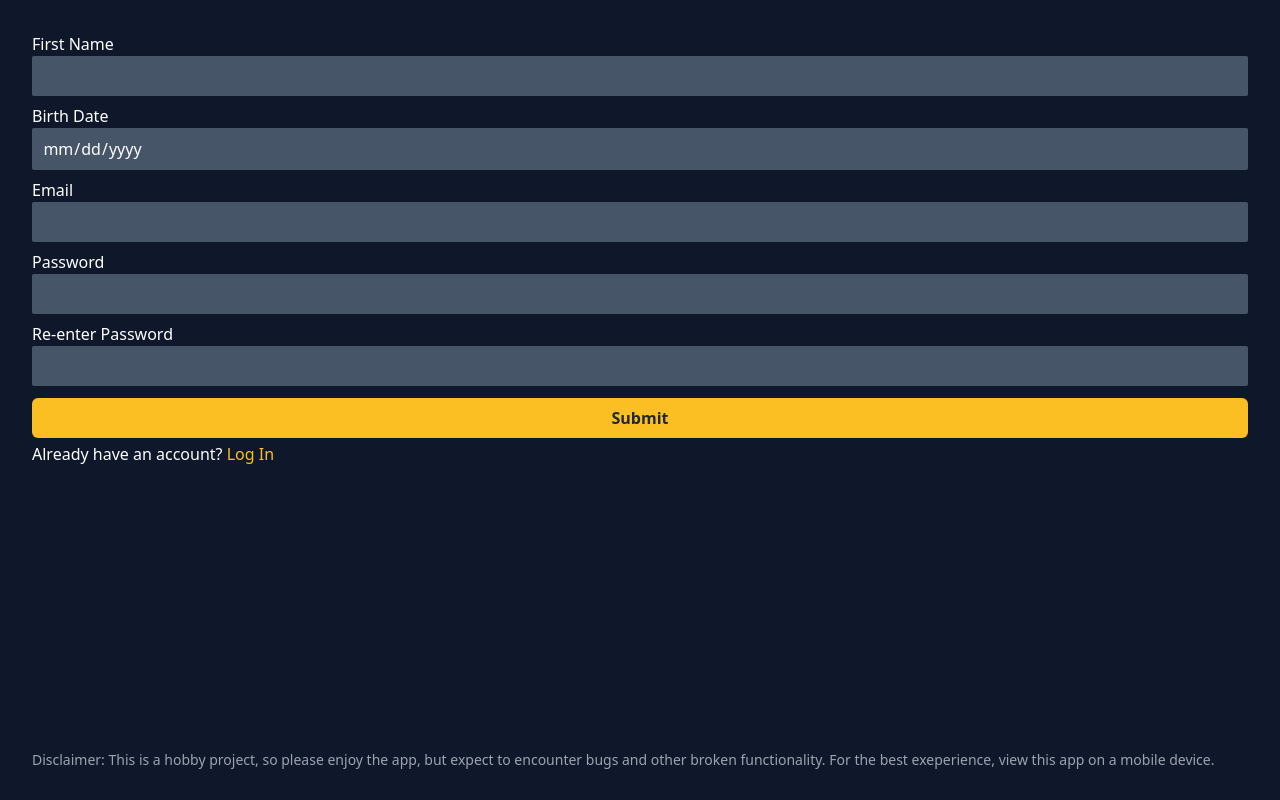
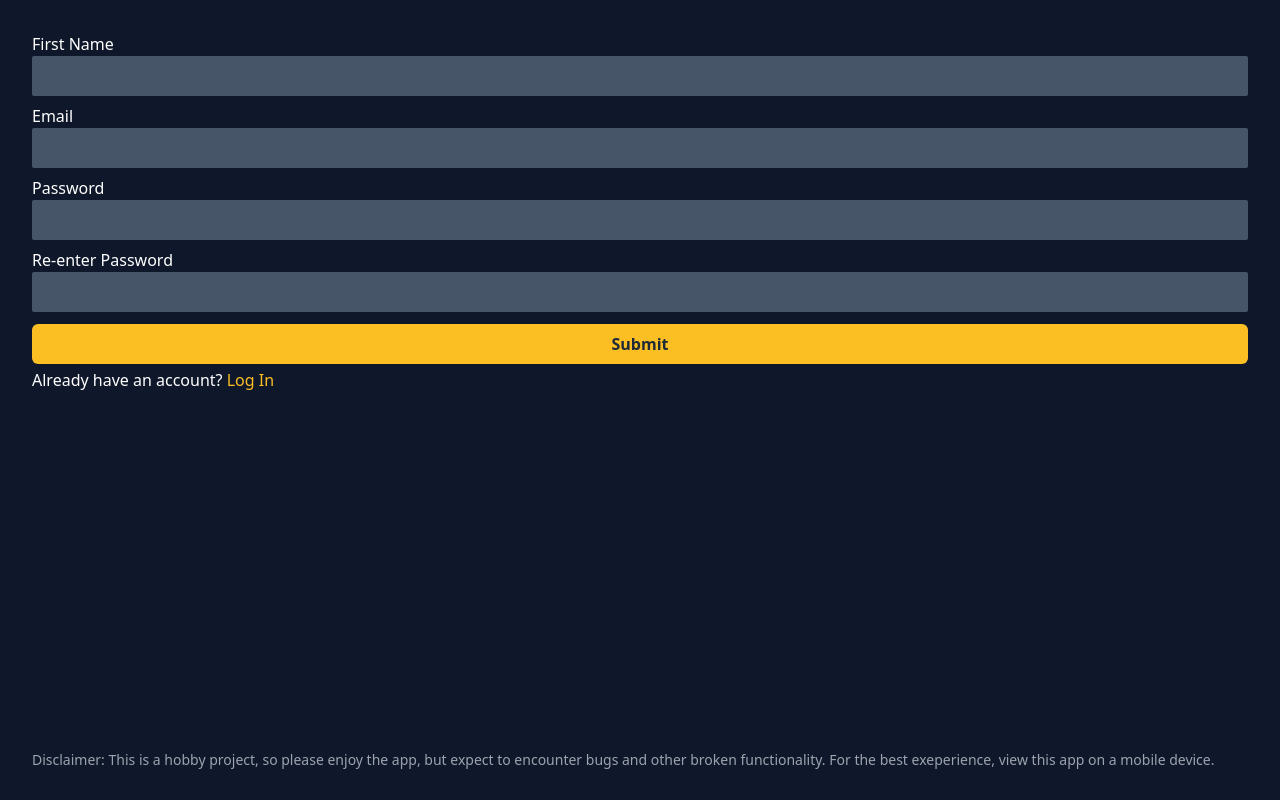
Before and after one commit to andrewmloop/workout-tracker, a React (Create React App) app in the folder client/: page /register in a window 1280 px wide. Built offline with nearby package versions, Linux system fonts and the light colour scheme.

Commit message:
Remove unneeded user birth date field

```diff
--- a/client/src/pages/Register.js
+++ b/client/src/pages/Register.js
@@ -10,7 +10,6 @@ export default function Register() {
 
   // State for form inputs
   const [name, setName] = useState("");
-  const [birthDate, setBirthDate] = useState(new Date());
   const [email, setEmail] = useState("");
   const [password, setPassword] = useState("");
   const [passwordMatch, setPasswordMatch] = useState("");
@@ -29,11 +28,6 @@ export default function Register() {
 
     if (name.length <= 0) {
       tempErrors["name"] = true;
-      isValid = false;
-    }
-
-    if (birthDate.length <= 0) {
-      tempErrors["birthDate"] = true;
       isValid = false;
     }
 
@@ -73,7 +67,6 @@ export default function Register() {
             email: email,
             password: password,
             first_name: name,
-            birth_date: birthDate,
           })
         });
         const data = await response.json();
@@ -110,18 +103,6 @@ export default function Register() {
         />
         {valErrors?.name && (
           <p className="text-red-500">Please enter a name.</p>
-        )}
-        {/* Birth Date Input */}
-        <label htmlFor="birth_date">Birth Date</label>
-        <input
-          type="date"
-          name="birth_date"
-          placeholder="mm/dd/yyyy"
-          onChange={ (e) => setBirthDate(e.target.value) }
-          className="mb-2 date-input"
-        />
-        {valErrors?.birthDate && (
-          <p className="text-red-500">Please enter a correct date.</p>
         )}
         {/* Email Input */}
         <label htmlFor="email">Email</label>
```
Also changed, not shown: 2 other files (tests, documents, lock files or other folders).
